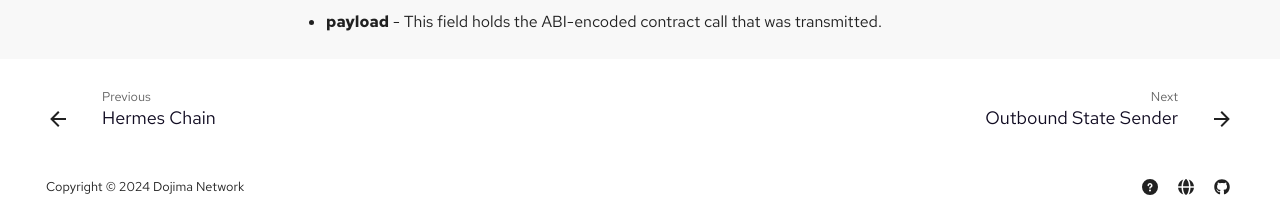
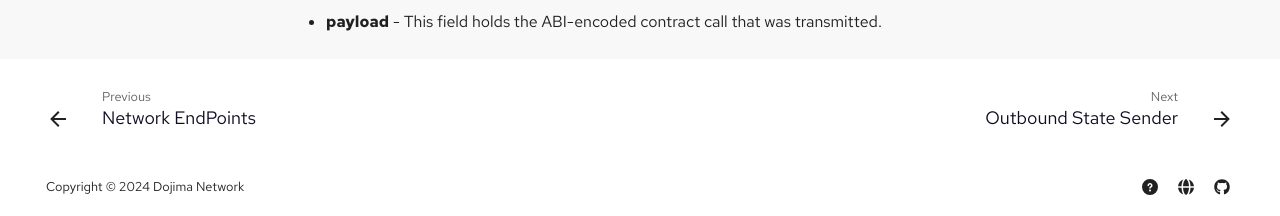
Before and after one commit to dojimanetwork/docs, an MkDocs documentation site: the page built from docs/core/architecture/contracts/inbound_state_sender.md, in a window 1280 px wide and 900 px high, scrolled down 1992 px. Shown: the part 681-897 px from the top of the window. Built offline with MkDocs 1.6.1 and Material for MkDocs 9.7.7, drawn with Linux system fonts in a browser that asks for light colours.

Commit message:
change path

```diff
--- a/mkdocs.yml
+++ b/mkdocs.yml
@@ -52,7 +52,7 @@ nav:
            - Hermes Chain: core/architecture/hermeschain.md
        - Dojima :
          - Network :
-           - Network EndPoints: core/resources/endpoints.md
+           - Network EndPoints: developer/Network/endpoints.md
          - Contract:
            - Inbound State Sender: core/architecture/contracts/inbound_state_sender.md
            - Outbound State Sender: core/architecture/contracts/outbound_state_sender.md
```
